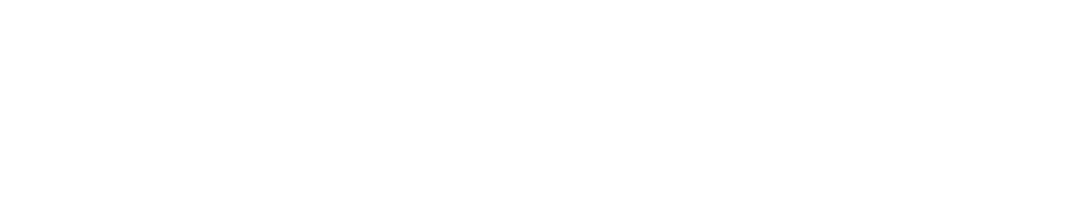
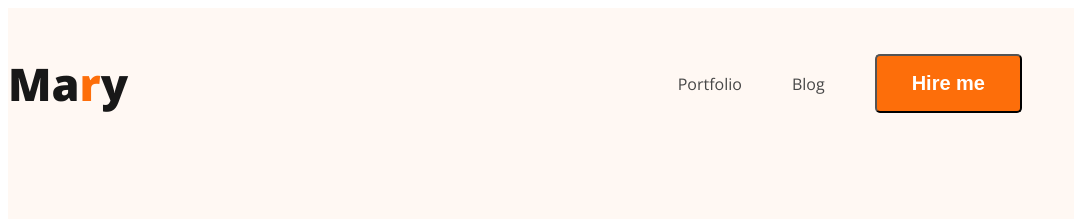
Before and after one commit to sagorahammedcse/webdeveloper-portfolio, a plain HTML site: page index.html in a window 1280 px wide. Shown: the whole page, without its empty margins (0-1074 px from the left). Drawn offline with nearby package versions, Linux system fonts and the light colour scheme.

Commit message:
nav bar added

```diff
--- a/index.html
+++ b/index.html
@@ -4,8 +4,28 @@
     <meta charset="UTF-8">
     <meta name="viewport" content="width=device-width, initial-scale=1.0">
     <title>Developer Portfolio</title>
+    <link rel="preconnect" href="https://fonts.googleapis.com">
+<link rel="preconnect" href="https://fonts.gstatic.com" crossorigin>
+<link href="https://fonts.googleapis.com/css2?family=Open+Sans:wght@400;700;800&display=swap" rel="stylesheet">
+    <link rel="stylesheet" href="style/portfolio.css">
 </head>
 <body>
+    <header class="header">
+
+        <nav>
+            <h3 class="nav-title">Ma<span class="text-primary">r</span>y</h3>
+            <ul>
+                <li><a href="">Portfolio</a></li>
+                <li><a href="">Blog</a></li>
+                <li><button class="btn-primary">Hire me</button></li>
+            </ul>
+        </nav>
+        <div class="banner">
+
+        </div>
+    </header>
+    <main></main>
+    <footer></footer>
 
 </body>
 </html>
--- /dev/null
+++ b/style/portfolio.css
@@ -0,0 +1,44 @@
+body{
+    font-family: 'Open Sans', sans-serif;
+}
+nav{
+    display: flex;
+    align-items: center;
+    justify-content: space-between;
+}
+.text-primary{
+    color: #FD6E0A;
+}
+.nav-title{
+    color: var(--dark-01, #181818);
+
+font-size: 45px;
+font-weight: 800;
+}
+nav > ul {
+    display:flex;
+    align-items: center;
+    margin: 0px 200px;
+
+}
+nav li{
+   list-style: none;
+    margin-right: 50px;
+}
+nav a{
+    text-decoration: none;
+    color:#474747;
+}
+.btn-primary{
+    border-radius: 5px;
+background: #FD6E0A;
+color: white;
+font-size: 20px;
+font-weight: 700;
+padding: 16px 35px;}
+.header{
+    background: #FFF8F3;
+}
+.banner{
+    padding: 30px 30px 30px 150px;
+}
```
